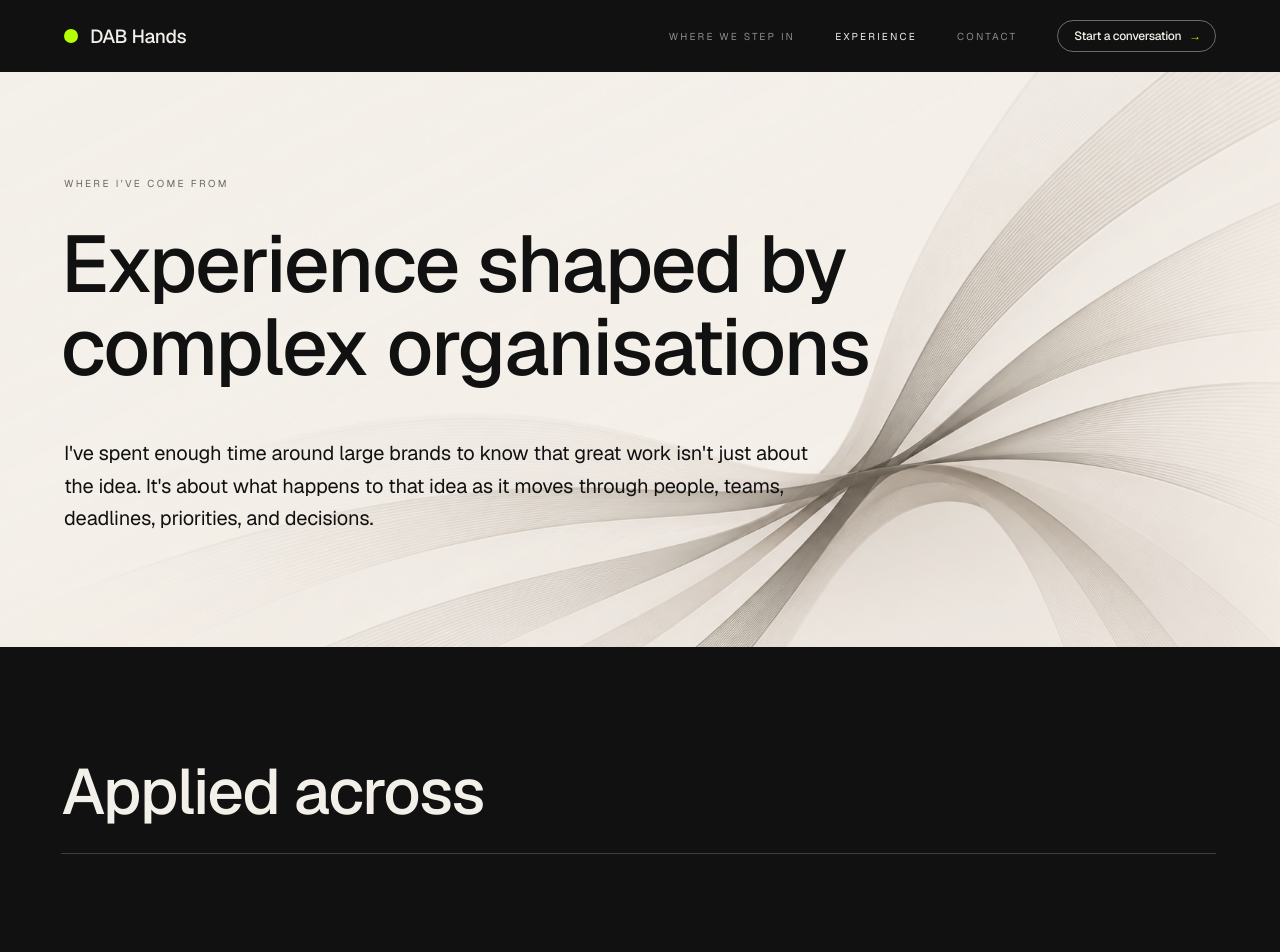
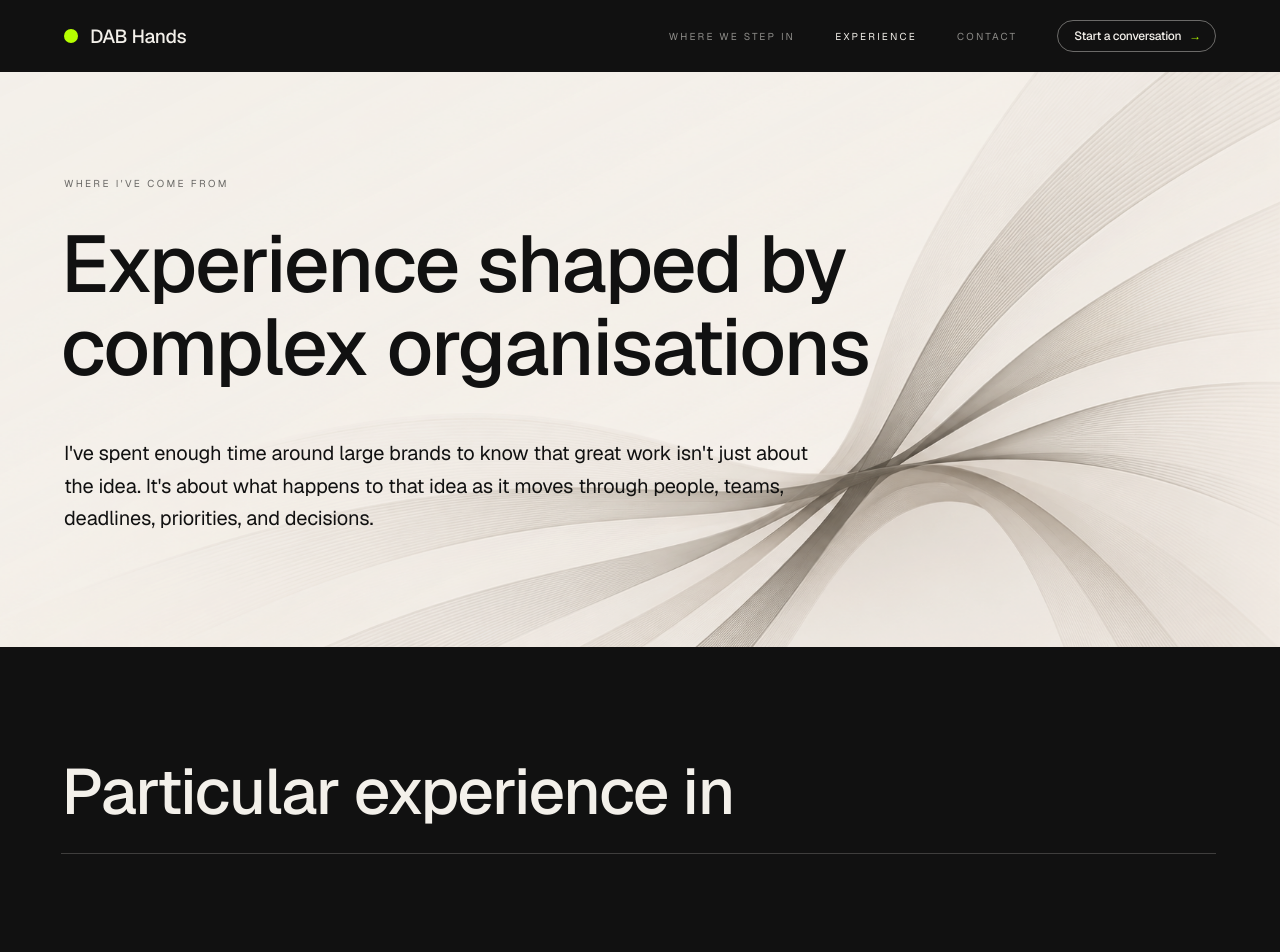
Before and after one commit to darrenbrett-lang/dabhands.delivery, a Next.js app: page /experience in a window 1280 px wide. Shown: the top 952 px of the page. Built offline with nearby package versions, Linux system fonts and the light colour scheme.

Commit message:
Change 'Applied across' headline to 'Particular experience in'

```diff
--- a/pages/experience.tsx
+++ b/pages/experience.tsx
@@ -147,7 +147,7 @@ export default function Experience() {
           <div className="max-w-screen-xl mx-auto px-6 md:px-10 lg:px-16">
             <FadeUp delay={0.08}>
               <h2 className="text-[40px] md:text-[56px] lg:text-[64px] font-medium leading-[1.05] tracking-[-0.03em] mb-14 md:mb-16 md:whitespace-nowrap! pb-5 md:pb-7 border-b border-dab-cream/20">
-                Applied across
+                Particular experience in
               </h2>
             </FadeUp>
 
```
